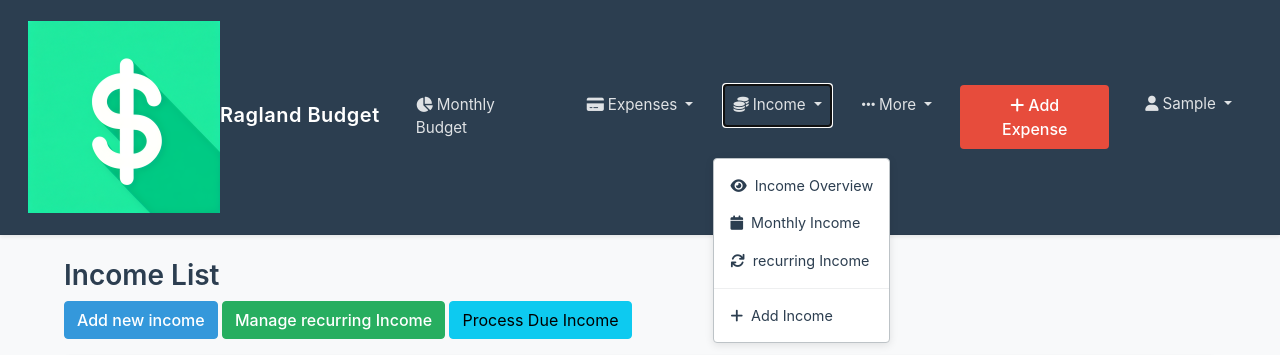
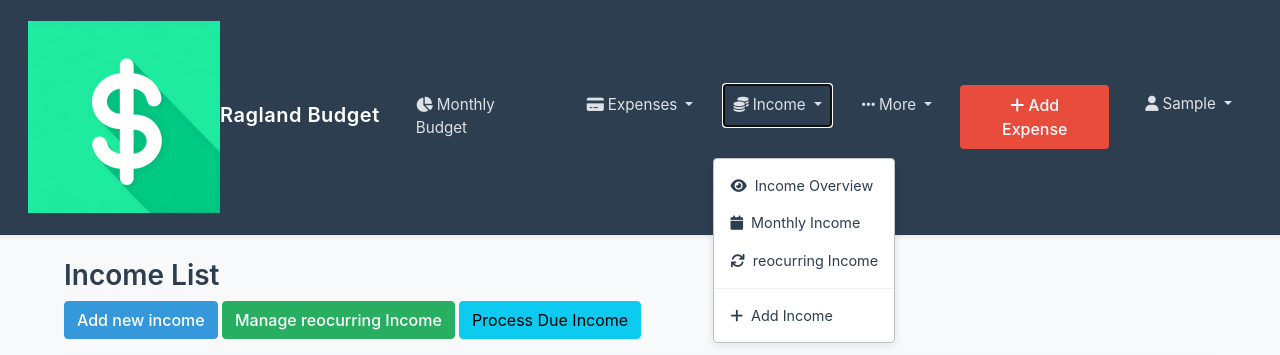
Before and after one commit to RottenFishHead/J, a Django app: page /income/ in a window 1280 px wide, after a click on "Income". Shown: the top 355 px of the page. Run offline with Django 5.2, Linux system fonts and the light colour scheme; the visitor is signed in with stand-in values (Sample User, id 1); data that the repository does not hold is empty.

```diff
--- a/expenses/templates/expenses/base.html
+++ b/expenses/templates/expenses/base.html
@@ -349,7 +349,7 @@
                                 <i class="fas fa-calendar me-2"></i>Monthly Income
                             </a></li>
                             <li><a class="dropdown-item" href="{% url 'income:reocurring_income_list' %}">
-                                <i class="fas fa-sync me-2"></i>recurring Income
+                                <i class="fas fa-sync me-2"></i>reocurring Income
                             </a></li>
                             <li><hr class="dropdown-divider"></li>
                             <li><a class="dropdown-item" href="{% url 'income:income_create' %}">
--- a/income/admin.py
+++ b/income/admin.py
@@ -1,6 +1,6 @@
 # yourapp/admin.py
 from django.contrib import admin
-from .models import Income, Source, reocurringIncome
+from .models import Income, Source, ReocurringIncome
 
 @admin.register(Income)
 class IncomeAdmin(admin.ModelAdmin):
@@ -9,8 +9,8 @@ class IncomeAdmin(admin.ModelAdmin):
     list_filter = ('source', 'user', 'created', 'reocurring_income')
     date_hierarchy = 'created'
 
-@admin.register(reocurringIncome)
-class reocurringIncomeAdmin(admin.ModelAdmin):
+@admin.register(ReocurringIncome)
+class ReocurringIncomeAdmin(admin.ModelAdmin):
     list_display = ('name', 'user', 'source', 'amount', 'day_to_receive', 'frequency', 'is_active')
     search_fields = ('name', 'user__username', 'source__name')
     list_filter = ('source', 'user', 'frequency', 'is_active', 'created')
--- a/income/forms.py
+++ b/income/forms.py
@@ -1,14 +1,14 @@
 from django import forms
-from .models import Income, reocurringIncome
+from .models import Income, ReocurringIncome
 
 class IncomeForm(forms.ModelForm):
     class Meta:
         model = Income
         fields = ['user', 'source', 'amount', 'created']
 
-class reocurringIncomeForm(forms.ModelForm):
+class ReocurringIncomeForm(forms.ModelForm):
     class Meta:
-        model = reocurringIncome
+        model = ReocurringIncome
         fields = ['source', 'name', 'frequency', 'amount', 'day_to_receive', 'is_active']
         widgets = {
             'day_to_receive': forms.NumberInput(attrs={'min': 1, 'max': 31}),
--- a/income/templates/income/income_list.html
+++ b/income/templates/income/income_list.html
@@ -6,7 +6,7 @@
 
     <div class="mb-3">
       <a class="btn btn-primary" href="{% url 'income:income_create' %}">Add new income</a>
-      <a class="btn btn-success" href="{% url 'income:reocurring_income_list' %}">Manage recurring Income</a>
+      <a class="btn btn-success" href="{% url 'income:reocurring_income_list' %}">Manage reocurring Income</a>
       <a class="btn btn-info" href="{% url 'income:process_all_reocurring_income' %}">Process Due Income</a>
     </div>
 
--- a/income/templates/income/index.html
+++ b/income/templates/income/index.html
@@ -240,7 +240,7 @@ Financial Overview
             <div class="card card-modern text-center p-3">
                 <h6 class="card-title">Manage</h6>
                 <div class="btn-group" role="group">
-                    <a href="{% url 'income:reocurring_income_list' %}" class="btn btn-info">🔄 recurring Income</a>
+                    <a href="{% url 'income:reocurring_income_list' %}" class="btn btn-info">🔄 reocurring Income</a>
                     <a href="{% url 'expenses:budget_list' %}" class="btn btn-warning">📊 Budgets</a>
                 </div>
             </div>
--- a/income/templates/income/recurring_income_confirm_delete.html
+++ b/income/templates/income/reocurring_income_confirm_delete.html
@@ -2,12 +2,12 @@
 
 {% block content %}
 <div class="container">
-    <h2 class="pt-3 pb-3">Delete recurring Income</h2>
+    <h2 class="pt-3 pb-3">Delete reocurring Income</h2>
 
     <div class="alert alert-warning">
-        <h5>Are you sure you want to delete this recurring income?</h5>
+        <h5>Are you sure you want to delete this reocurring income?</h5>
         <p><strong>{{ reocurring_income.name }}</strong> - ${{ reocurring_income.amount }} from {{ reocurring_income.source }} on day {{ reocurring_income.day_to_receive }}</p>
-        <p class="mb-0">This action cannot be undone. Existing income entries created from this recurring income will not be affected.</p>
+        <p class="mb-0">This action cannot be undone. Existing income entries created from this reocurring income will not be affected.</p>
     </div>
 
     <form method="post">
--- a/income/templates/income/recurring_income_form.html
+++ b/income/templates/income/reocurring_income_form.html
@@ -2,7 +2,7 @@
 
 {% block content %}
 <div class="container">
-    <h2 class="pt-3 pb-3">{{ action }} recurring Income</h2>
+    <h2 class="pt-3 pb-3">{{ action }} reocurring Income</h2>
 
     <form method="post">
         {% csrf_token %}
@@ -70,7 +70,7 @@
         </div>
 
         <div class="mb-3">
-            <button type="submit" class="btn btn-primary">{{ action }} recurring Income</button>
+            <button type="submit" class="btn btn-primary">{{ action }} reocurring Income</button>
             <a href="{% url 'income:reocurring_income_list' %}" class="btn btn-secondary">Cancel</a>
         </div>
     </form>
--- a/income/templates/income/recurring_income_list.html
+++ b/income/templates/income/reocurring_income_list.html
@@ -2,10 +2,10 @@
 
 {% block content %}
 <div class="container">
-    <h2 class="pt-3 pb-3">recurring Income</h2>
+    <h2 class="pt-3 pb-3">reocurring Income</h2>
 
     <div class="mb-3">
-        <a href="{% url 'income:reocurring_income_create' %}" class="btn btn-primary">Add recurring Income</a>
+        <a href="{% url 'income:reocurring_income_create' %}" class="btn btn-primary">Add reocurring Income</a>
         <a href="{% url 'income:process_all_reocurring_income' %}" class="btn btn-success">Process Due Income</a>
     </div>
 
@@ -53,7 +53,7 @@
                     </tr>
                 {% empty %}
                     <tr>
-                        <td colspan="7" class="text-center">No recurring income entries found.</td>
+                        <td colspan="7" class="text-center">No reocurring income entries found.</td>
                     </tr>
                 {% endfor %}
             </tbody>
--- a/income/urls.py
+++ b/income/urls.py
@@ -14,12 +14,12 @@ urlpatterns = [
     path('monthly-income/', monthly_income_view, name='monthly_income'),
     path('delete/<int:pk>/', income_delete, name='income_delete'),
 
-    # recurring income URLs
-    path('recurring/', reocurring_income_list, name='reocurring_income_list'),
-    path('recurring/new/', reocurring_income_create, name='reocurring_income_create'),
-    path('recurring/<int:pk>/edit/', reocurring_income_edit, name='reocurring_income_edit'),
-    path('recurring/<int:pk>/delete/', reocurring_income_delete, name='reocurring_income_delete'),
-    path('process-recurring/', process_all_reocurring_income, name='process_all_reocurring_income'),
+    # reocurring income URLs
+    path('reocurring/', reocurring_income_list, name='reocurring_income_list'),
+    path('reocurring/new/', reocurring_income_create, name='reocurring_income_create'),
+    path('reocurring/<int:pk>/edit/', reocurring_income_edit, name='reocurring_income_edit'),
+    path('reocurring/<int:pk>/delete/', reocurring_income_delete, name='reocurring_income_delete'),
+    path('process-reocurring/', process_all_reocurring_income, name='process_all_reocurring_income'),
 
     # AJAX endpoints
     path('ajax/source/create/', source_create_ajax, name='source_create_ajax'),
--- a/income/views.py
+++ b/income/views.py
@@ -1,10 +1,10 @@
 # views.py
 from django.shortcuts import render, get_object_or_404, redirect
-from .forms import IncomeForm, reocurringIncomeForm
+from .forms import IncomeForm, ReocurringIncomeForm
 from django.shortcuts import render
 from django.db.models import Sum
 from django.contrib.auth.decorators import login_required
-from .models import Income, reocurringIncome
+from .models import Income, ReocurringIncome
 from expenses.models import Expense, FixedExpense
 from django.contrib import messages
 from datetime import datetime, date
@@ -70,8 +70,8 @@ def income_detail(request, pk):
     return render(request, 'income/income_detail.html', {'income': income})
 
 def income_create(request):
-    # Check for and create any due recurring income entries
-    process_reocurring_income(request.user)
+    # Check for and create any due Reocurring income entries
+    process_Reocurring_income(request.user)
 
     if request.method == 'POST':
         form = IncomeForm(request.POST)
@@ -85,8 +85,8 @@ def income_create(request):
     return render(request, 'income/income_form.html', {'form': form})
 
 def process_reocurring_income(user):
-    """Process all due recurring income for a user"""
-    due_incomes = reocurringIncome.objects.due_today().filter(user=user)
+    """Process all due reocurring income for a user"""
+    due_incomes = ReocurringIncome.objects.due_today().filter(user=user)
     created_count = 0
 
     for reocurring_income in due_incomes:
@@ -97,53 +97,53 @@ def process_reocurring_income(user):
 
 @login_required
 def reocurring_income_list(request):
-    reocurring_incomes = reocurringIncome.objects.filter(user=request.user)
+    reocurring_incomes = ReocurringIncome.objects.filter(user=request.user)
     return render(request, 'income/reocurring_income_list.html', {'reocurring_incomes': reocurring_incomes})
 
 @login_required
 def reocurring_income_create(request):
     if request.method == 'POST':
-        form = reocurringIncomeForm(request.POST)
+        form = ReocurringIncomeForm(request.POST)
         if form.is_valid():
             reocurring_income = form.save(commit=False)
             reocurring_income.user = request.user
             reocurring_income.save()
-            messages.success(request, 'recurring income created successfully!')
+            messages.success(request, 'reocurring income created successfully!')
             return redirect('income:reocurring_income_list')
     else:
-        form = reocurringIncomeForm()
+        form = ReocurringIncomeForm()
     return render(request, 'income/reocurring_income_form.html', {'form': form, 'action': 'Create'})
 
 @login_required
 def reocurring_income_edit(request, pk):
-    reocurring_income = get_object_or_404(reocurringIncome, pk=pk, user=request.user)
+    reocurring_income = get_object_or_404(ReocurringIncome, pk=pk, user=request.user)
     if request.method == 'POST':
-        form = reocurringIncomeForm(request.POST, instance=reocurring_income)
+        form = ReocurringIncomeForm(request.POST, instance=reocurring_income)
         if form.is_valid():
             form.save()
-            messages.success(request, 'recurring income updated successfully!')
+            messages.success(request, 'Reocurring income updated successfully!')
             return redirect('income:reocurring_income_list')
     else:
-        form = reocurringIncomeForm(instance=reocurring_income)
+        form = ReocurringIncomeForm(instance=reocurring_income)
     return render(request, 'income/reocurring_income_form.html', {'form': form, 'action': 'Edit'})
 
 @login_required
 def reocurring_income_delete(request, pk):
-    reocurring_income = get_object_or_404(reocurringIncome, pk=pk, user=request.user)
+    reocurring_income = get_object_or_404(ReocurringIncome, pk=pk, user=request.user)
     if request.method == 'POST':
         reocurring_income.delete()
-        messages.success(request, 'recurring income deleted successfully!')
+        messages.success(request, 'reocurring income deleted successfully!')
         return redirect('income:reocurring_income_list')
     return render(request, 'income/reocurring_income_confirm_delete.html', {'reocurring_income': reocurring_income})
 
 @login_required
 def process_all_reocurring_income(request):
-    """Manually trigger processing of all recurring income for the current user"""
+    """Manually trigger processing of all reocurring income for the current user"""
     created_count = process_reocurring_income(request.user)
     if created_count > 0:
-        messages.success(request, f'Created {created_count} new income entries from recurring income.')
+        messages.success(request, f'Created {created_count} new income entries from reocurring income.')
     else:
-        messages.info(request, 'No new recurring income entries were due.')
+        messages.info(request, 'No new reocurring income entries were due.')
     return redirect('income:income_list')
 
 def income_edit(request, pk):
```
Also changed, not shown: RECURRING_INCOME_README.md (+11 -11 lines), data.json (+4 -4 lines), income/management/commands/process_recurring_income.py (+16 -16 lines), income/models.py (+7 -7 lines), income/migrations/0001_initial.py.
